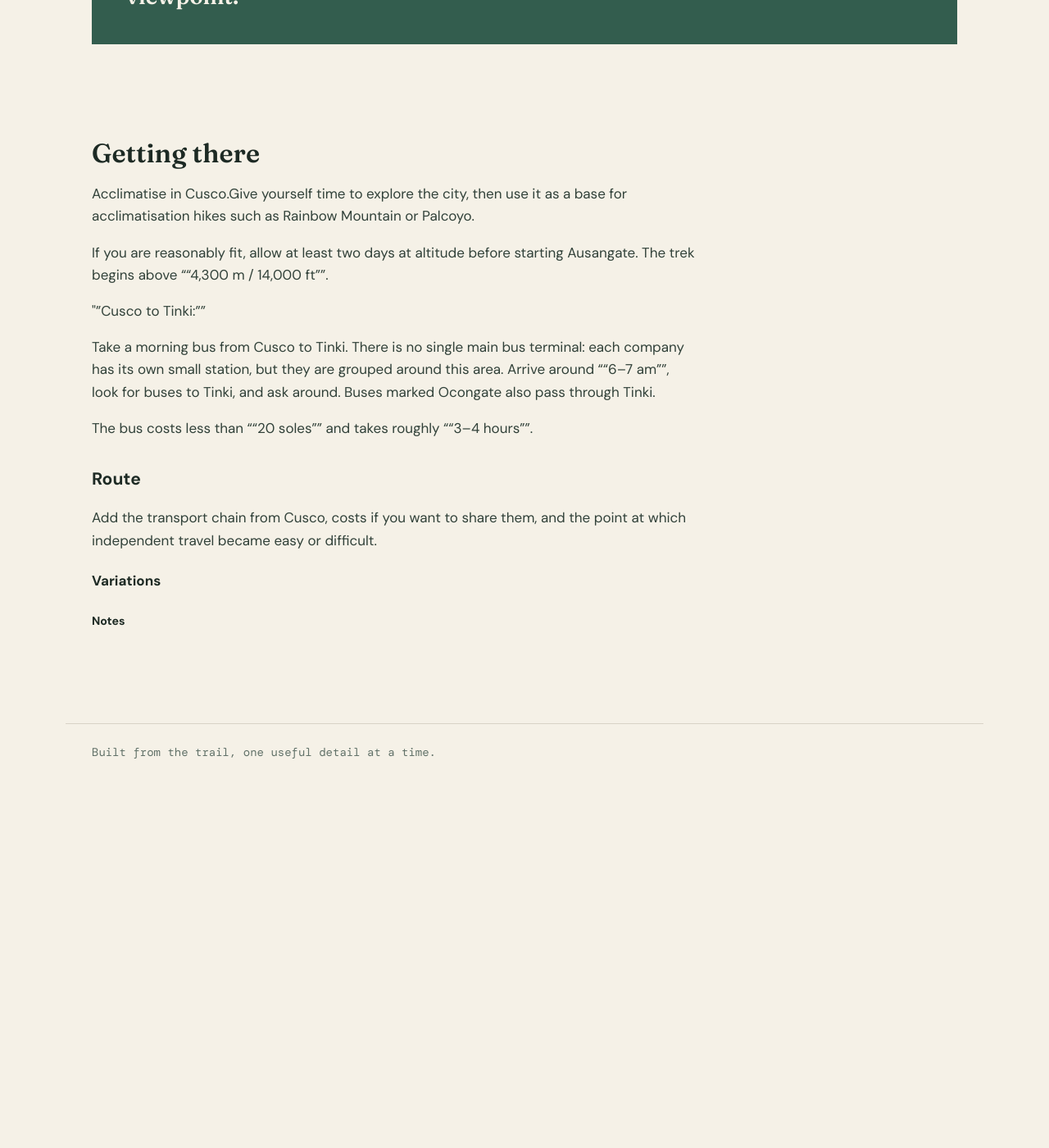
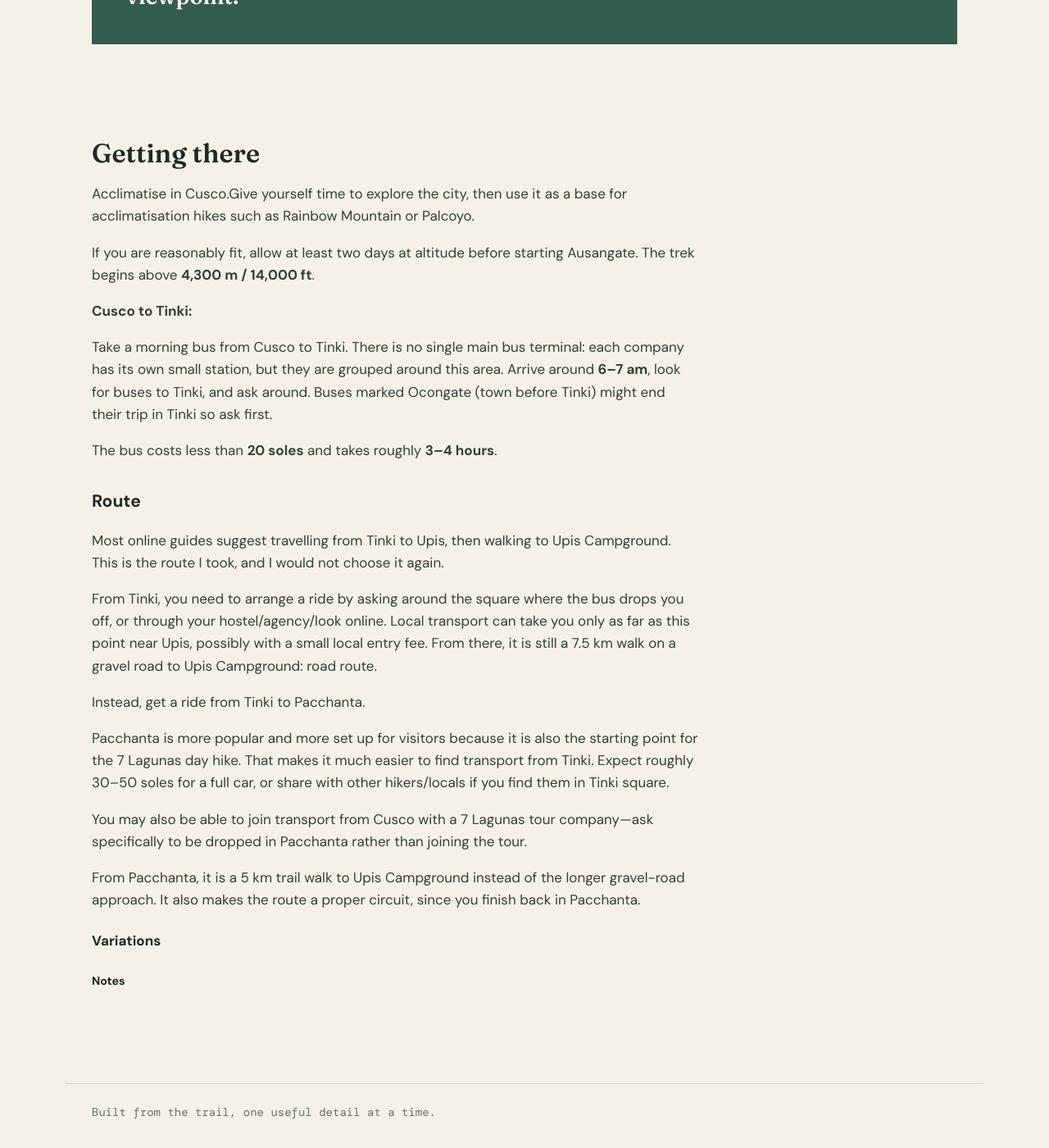
Before and after one commit to the-trek-brief/the-trek-brief.github.io, a Jekyll site: the page built from _treks/ausangate.md, in a window 1280 px wide and 1400 px high, scrolled down 757 px. Shown: the whole window at 82% size. Built offline with Jekyll 4.4.1, drawn with Linux system fonts in a browser that asks for light colours; before the commit the page ends 1718 px from its top, so only the background shows below that.

Commit message:
Update ausangate.md

```diff
--- a/_treks/ausangate.md
+++ b/_treks/ausangate.md
@@ -14,17 +14,27 @@ map_note: Your trek map will go here, with the route and pins for passes, camps,
 
 Acclimatise in Cusco.Give yourself time to explore the city, then use it as a base for acclimatisation hikes such as Rainbow Mountain or Palcoyo.
 
-If you are reasonably fit, allow at least two days at altitude before starting Ausangate. The trek begins above ""4,300 m / 14,000 ft"".
+If you are reasonably fit, allow at least two days at altitude before starting Ausangate. The trek begins above **4,300 m / 14,000 ft**.
 
-""Cusco to Tinki:""
+**Cusco to Tinki:**
 
-Take a morning bus from Cusco to Tinki. There is no single main bus terminal: each company has its own small station, but they are grouped around this area. Arrive around ""6–7 am"", look for buses to Tinki, and ask around. Buses marked Ocongate also pass through Tinki.
+Take a morning bus from Cusco to Tinki. There is no single main bus terminal: each company has its own small station, but they are grouped around this area. Arrive around **6–7 am**, look for buses to Tinki, and ask around. Buses marked Ocongate (town before Tinki) might end their trip in Tinki so ask first.
 
-The bus costs less than ""20 soles"" and takes roughly ""3–4 hours"".
+The bus costs less than **20 soles** and takes roughly **3–4 hours**.
 
 ### Route
 
-Add the transport chain from Cusco, costs if you want to share them, and the point at which independent travel became easy or difficult.
+Most online guides suggest travelling from Tinki to Upis, then walking to Upis Campground. This is the route I took, and I would not choose it again.
+
+From Tinki, you need to arrange a ride by asking around the square where the bus drops you off, or through your hostel/agency/look online. Local transport can take you only as far as this point near Upis, possibly with a small local entry fee. From there, it is still a 7.5 km walk on a gravel road to Upis Campground: road route.
+
+Instead, get a ride from Tinki to Pacchanta.
+
+Pacchanta is more popular and more set up for visitors because it is also the starting point for the 7 Lagunas day hike. That makes it much easier to find transport from Tinki. Expect roughly 30–50 soles for a full car, or share with other hikers/locals if you find them in Tinki square.
+
+You may also be able to join transport from Cusco with a 7 Lagunas tour company—ask specifically to be dropped in Pacchanta rather than joining the tour.
+
+From Pacchanta, it is a 5 km trail walk to Upis Campground instead of the longer gravel-road approach. It also makes the route a proper circuit, since you finish back in Pacchanta.
 
 #### Variations
 ##### Notes
```
